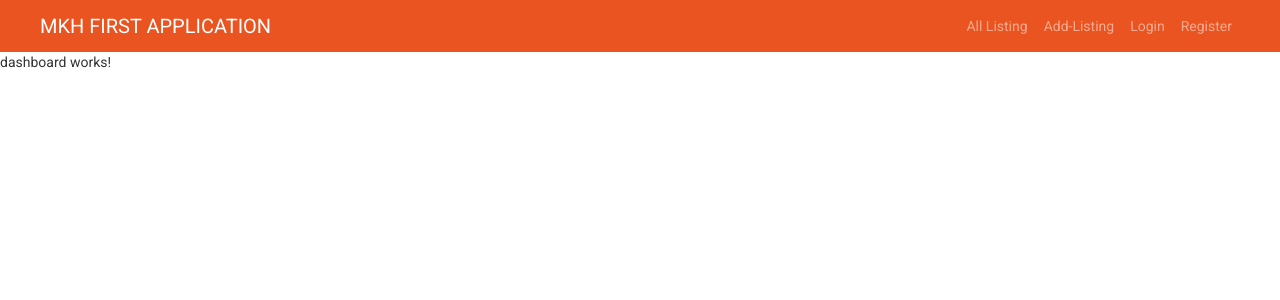
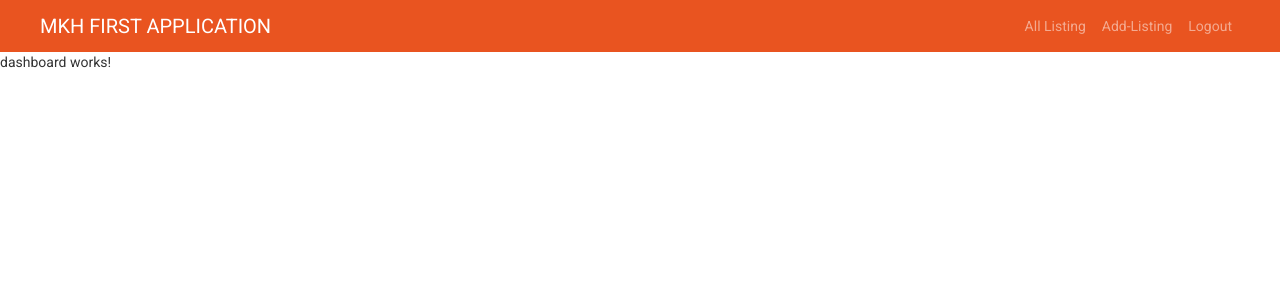
Before and after one commit to MinKhantHein-Kelvin/FirstBuildingApp, an Angular app: page /user in a window 1280 px wide. Shown: the top 300 px of the page. Built offline with nearby package versions, Linux system fonts and the light colour scheme; sample sign-in values are in the browser's storage.

Commit message:
preFinished

```diff
--- /dev/null
+++ b/src/app/guard/auth.guard.ts
@@ -0,0 +1,20 @@
+import { Injectable } from '@angular/core';
+import { ActivatedRouteSnapshot, CanActivate, Router, RouterStateSnapshot, UrlTree } from '@angular/router';
+import { Observable } from 'rxjs';
+import { UserService } from '../user/service/user.service';
+
+@Injectable({
+  providedIn: 'root'
+})
+export class AuthGuard implements CanActivate {
+  constructor(private userService : UserService, private router: Router){}
+  canActivate() : boolean{
+    if(this.userService.loggedIn()){
+      return true;
+    }
+    else{
+      this.router.navigate(['user/login'])
+      return false;
+    }
+  }
+}
--- a/src/app/listing/listing-detail/listing-detail.component.html
+++ b/src/app/listing/listing-detail/listing-detail.component.html
@@ -3,8 +3,8 @@
   <hr class="my-3">
   <h4>Price : {{listing.price}} | Locality : {{listing.locality}}</h4>
   <h5>Details : {{listing.details}}</h5>
-  <button class="mt-3 btn-info" (click)="showEdit()">Edit</button>
-  <button class="ml-4 mt-3 btn-danger" (click)="removeListing()">Delete</button>
+  <button class="mt-3 btn-info" (click)="showEdit()" *ngIf="userService.loggedIn()">Edit</button>
+  <button class="ml-4 mt-3 btn-danger" (click)="removeListing()" *ngIf="userService.loggedIn()">Delete</button>
 </div>
 
 
--- a/src/app/listing/listing-detail/listing-detail.component.ts
+++ b/src/app/listing/listing-detail/listing-detail.component.ts
@@ -4,6 +4,7 @@ import { Listing } from './../model/listing';
 import { Component, OnInit, OnDestroy } from '@angular/core';
 import { Subscription } from 'rxjs';
 import { ActivatedRoute, Router } from '@angular/router';
+import { UserService } from 'src/app/user/service/user.service';
 
 @Component({
   selector: 'app-listing-detail',
@@ -26,7 +27,7 @@ export class ListingDetailComponent implements OnInit {
     details : new FormControl("", [Validators.required]),
   })
 
-  constructor(private listingService : ListingService, private route : ActivatedRoute, private router : Router) { }
+  constructor(private listingService : ListingService, private route : ActivatedRoute, private router : Router, public userService : UserService) { }
 
   ngOnInit(): void {
     this.id = this.route.snapshot.paramMap.get("id");
--- a/src/app/listing/listing-routing.module.ts
+++ b/src/app/listing/listing-routing.module.ts
@@ -3,6 +3,7 @@ import { ListingDetailComponent } from './listing-detail/listing-detail.componen
 import { NgModule } from '@angular/core';
 import { RouterModule, Routes } from '@angular/router';
 import { AllListingComponent } from './all-listing/all-listing.component';
+import { AuthGuard } from '../guard/auth.guard';
 
 const routes: Routes = [
   {
@@ -11,7 +12,8 @@ const routes: Routes = [
   },
   {
     path : "add-listing",
-    component : AddListingComponent
+    component : AddListingComponent,
+    canActivate : [AuthGuard]
   },
   {
     path : ":id",
--- a/src/app/listing/service/listing.service.ts
+++ b/src/app/listing/service/listing.service.ts
@@ -8,7 +8,6 @@ import { Observable } from 'rxjs';
 })
 export class ListingService {
   public base_Url = 'http://localhost:4000/api/listing';
-  // data : any = JSON.parse(localStorage.getItem('token' : token));
 
   private httpOptions = {
       headers : new HttpHeaders().set('Content-Type','application/json').set('auth-token',localStorage.getItem('token')!)
--- a/src/app/navbar/navbar.component.html
+++ b/src/app/navbar/navbar.component.html
@@ -7,20 +7,20 @@
   <div class="collapse navbar-collapse" id="navbarSupportedContent">
     <ul class="navbar-nav ml-auto mr-4">
       <li class="nav-item">
-        <a class="nav-link" routerLink="/listings">All Listing</a>
+        <a class="nav-link" routerLink="/listings"  style="cursor: pointer;">All Listing</a>
       </li>
-      <li class="nav-item">
-        <a class="nav-link" routerLink="listings/add-listing">Add-Listing</a>
+      <li class="nav-item" *ngIf="userService.loggedIn()">
+        <a class="nav-link" routerLink="listings/add-listing"  style="cursor: pointer;">Add-Listing</a>
       </li>
-      <li class="nav-item">
-        <a class="nav-link" routerLink = "user/login">Login</a>
+      <li class="nav-item" *ngIf="!userService.loggedIn()">
+        <a class="nav-link" routerLink = "user/login"  style="cursor: pointer;">Login</a>
       </li>
-      <li class="nav-item">
-        <a class="nav-link" routerLink = "user/register">Register</a>
+      <li class="nav-item" *ngIf="!userService.loggedIn()">
+        <a class="nav-link" routerLink = "user/register"  style="cursor: pointer;">Register</a>
       </li>
-      <!-- <li class="nav-item">
-        <a class="nav-link" style="cursor: pointer;">Logout</a>
-      </li> -->
+      <li class="nav-item" *ngIf="userService.loggedIn()">
+        <a class="nav-link" (click)="userService.logOut()" style="cursor: pointer;">Logout</a>
+      </li>
     </ul>
   </div>
 </nav>
--- a/src/app/navbar/navbar.component.ts
+++ b/src/app/navbar/navbar.component.ts
@@ -1,4 +1,5 @@
 import { Component, OnInit } from '@angular/core';
+import { UserService } from '../user/service/user.service';
 
 @Component({
   selector: 'app-navbar',
@@ -7,7 +8,7 @@ import { Component, OnInit } from '@angular/core';
 })
 export class NavbarComponent implements OnInit {
 
-  constructor() { }
+  constructor(public userService : UserService) { }
 
   ngOnInit(): void {
   }
--- a/src/app/user/service/user.service.ts
+++ b/src/app/user/service/user.service.ts
@@ -1,3 +1,4 @@
+import { Router } from '@angular/router';
 import { HttpClient } from '@angular/common/http';
 import { Injectable } from '@angular/core';
 
@@ -7,7 +8,7 @@ import { Injectable } from '@angular/core';
 export class UserService {
   public base_Url = 'http://localhost:4000/api/user';
 
-  constructor(private http$ : HttpClient) { }
+  constructor(private http$ : HttpClient, private router:Router) { }
 
   Register(user:any){
     return this.http$.post<any>(`${this.base_Url}/register`,user);
@@ -16,4 +17,13 @@ export class UserService {
   Login(user:any){
     return this.http$.post<any>(`${this.base_Url}/login`,user);
   }
+
+  logOut(){
+    localStorage.removeItem('token');
+    this.router.navigate(['/listings']);
+  }
+
+  loggedIn(){
+    return !!localStorage.getItem('token')!;
+  }
 }
```
Also changed, not shown: 1 other file (tests, documents, lock files or other folders).
